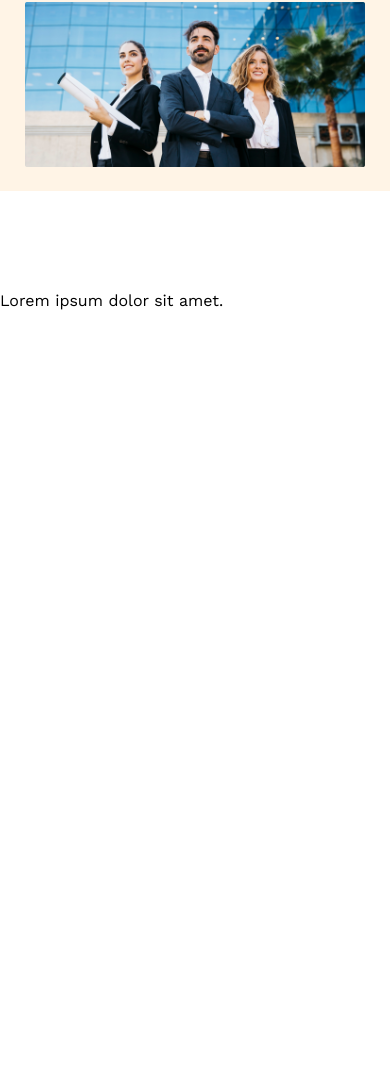
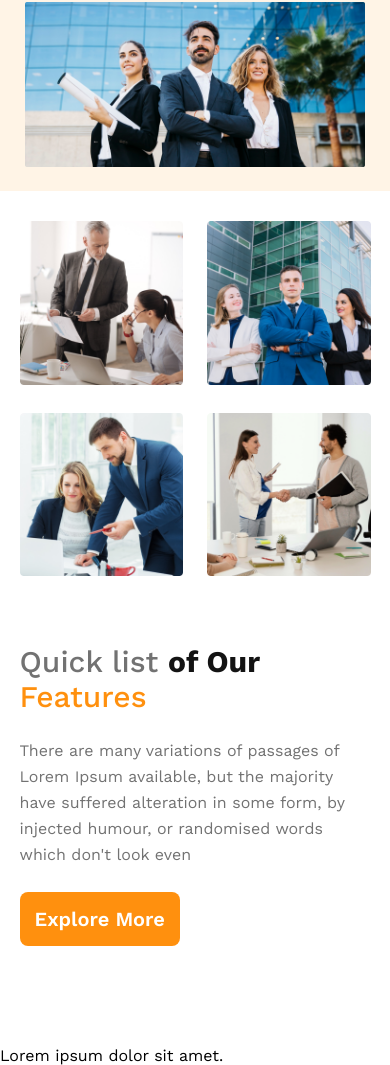
Before and after one commit to RomjanHossainn/g3-architects-website-clone, a plain HTML site: page index.html in a window 390 px wide. Shown: the part 708-1773 px from the top of the page. Before the commit the page ends 1018 px from the top, so only its background shows below. Drawn offline with nearby package versions, Linux system fonts and the light colour scheme.

Commit message:
header and team section responsive

```diff
--- a/index.html
+++ b/index.html
@@ -37,7 +37,27 @@
 
     <!-- main start  -->
     <main>
-
+       <section class="team-container">
+            <div class="team-people">
+                <div class="people">
+                    <img src="images/team1.png" alt="">
+                </div>
+                <div class="people">
+                    <img src="images/team2.png" alt="">
+                </div>
+                <div class="people">
+                    <img src="images/team3.png" alt="">
+                </div>
+                <div class="people">
+                    <img src="images/team4.png" alt="">
+                </div>
+            </div>
+            <div class="team-content">
+                <h2>Quick list <span class="off-our">of Our <br> </span> <span class="Features">Features</span></h2>
+                <p class="description-style">There are many variations of passages of Lorem Ipsum available, but the majority have suffered alteration in some form, by injected humour, or randomised words which don't look even</p>
+                <button class="btn-style">Explore More</button>
+            </div>
+       </section>
     </main>
     <!-- main end  -->
 
--- a/styles/style.css
+++ b/styles/style.css
@@ -1,7 +1,7 @@
 
 /* font work sans  */
 
-@import url('https://fonts.googleapis.com/css2?family=Lato:wght@400;700&family=Open+Sans&family=Poppins&family=Work+Sans:wght@400;600;700&display=swap');
+@import url('https://fonts.googleapis.com/css2?family=Lato:wght@400;700&family=Open+Sans&family=Poppins&family=Work+Sans:wght@400;500;600;700&display=swap');
 
 
 /* :default styles start */
@@ -93,10 +93,52 @@
     margin-top: 70px;
 }
 
+
+
 .banner-img{
     max-width: 100%;
     margin-top: 24px;
 }
+
+/* team section style  */
+
+.team-container{
+    margin: 85px 150px;
+    display: flex;
+    align-items: center;
+    gap: 4rem;
+}
+
+.team-people{
+    display: grid;
+    grid-template-columns: repeat(2,1fr);
+    gap: 1.5rem;
+
+}
+
+.team-people,.team-content{
+    width: calc((100% - 4rem)/2);
+}
+
+.team-people .people img{
+    max-width: 100%;
+}
+
+.team-content h2{
+    color:#727272;
+    font-size: 30px;
+    font-weight: 500;
+}
+.off-our{
+    color: #131313;
+    font-weight: 700;
+}
+
+.Features{
+    color: #FF900E;
+}
+
+
 
 
 /* full website media quary */
@@ -122,6 +164,19 @@
     }
 
 
+    /* team section responsive */
+
+    .team-container{
+        flex-direction: column;
+        margin: 0px;
+        margin-top: 30px;
+        width: 100%;
+    }
+    .team-container >div{
+        width: 90%;
+    }
+
+
 }
 
 /* tablet device */
@@ -142,4 +197,19 @@
         text-align: center;
         gap: 15px;
     }
+
+    /* team section desgin */
+
+    .team-container{
+        flex-direction: column;
+        margin: 20px 50px;
+    }
+
+    .team-container > div{
+        width:90%;
+    }
+
+    .people img{
+        width: 100%;
+    }
 }
```
